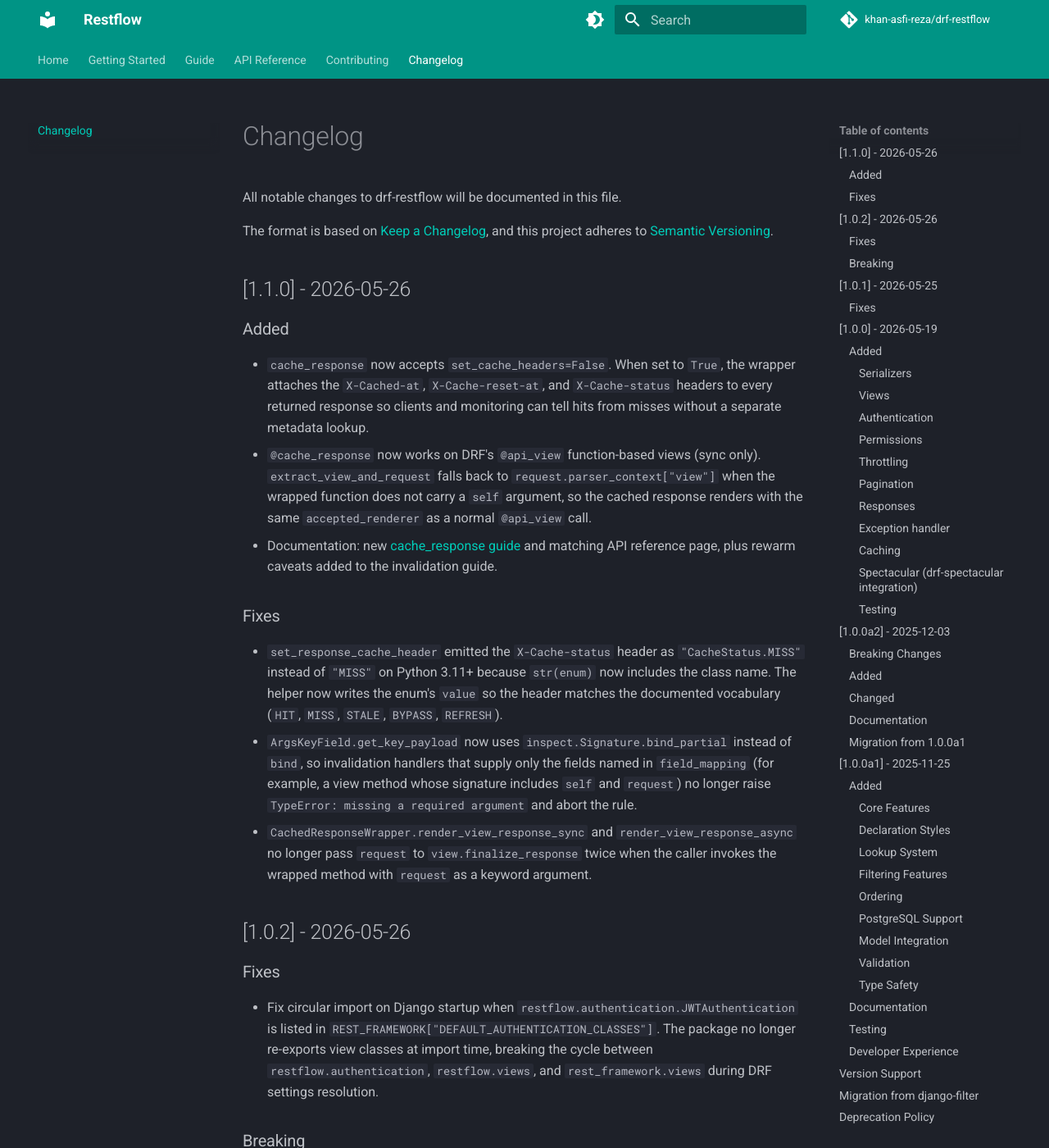
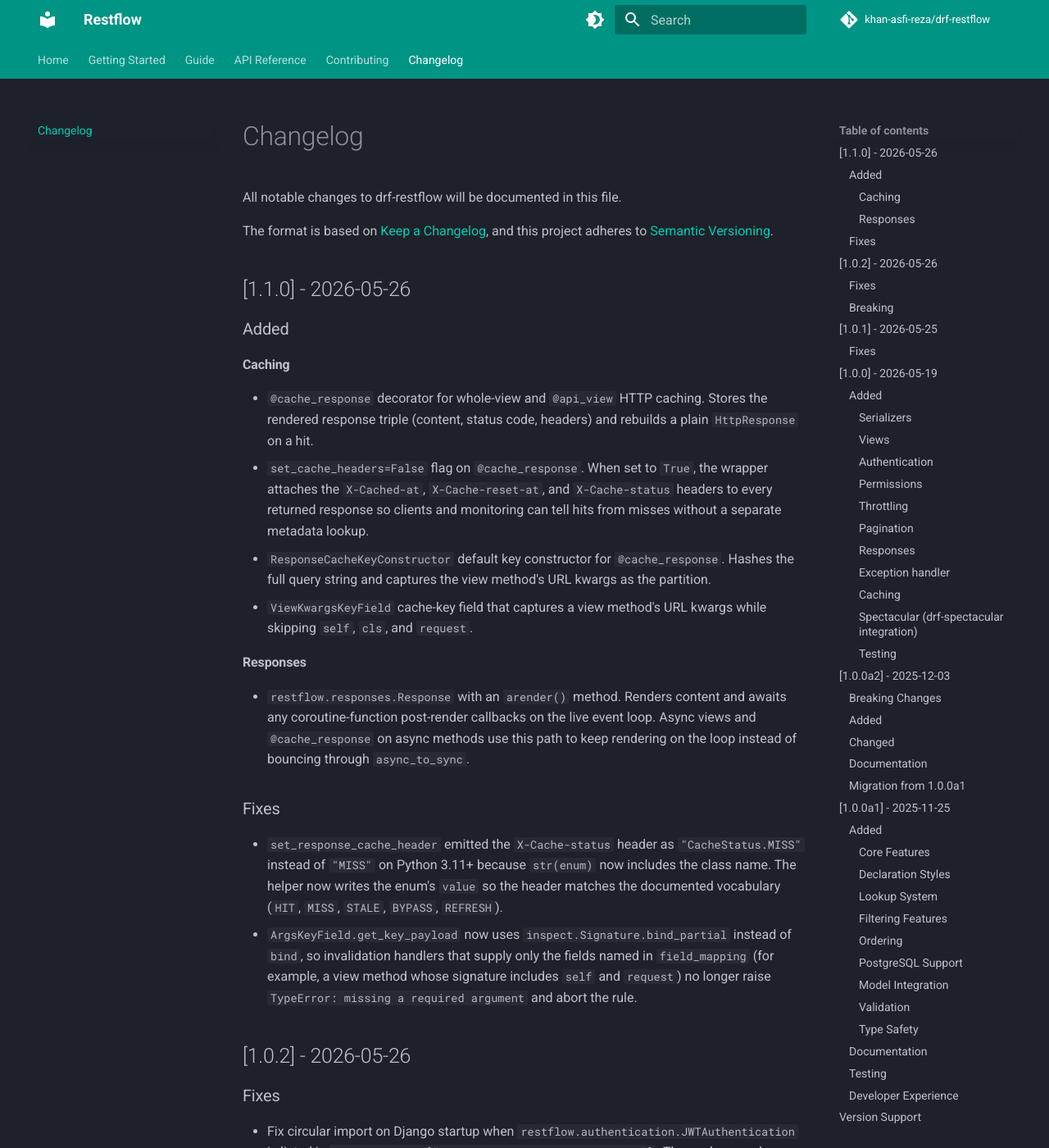
Before and after one commit to khan-asfi-reza/drf-restflow, an MkDocs documentation site: the page built from docs/changelog.md, in a window 1280 px wide and 1400 px high. Shown: the whole window at 82% size. Built offline with MkDocs 1.6.1 and Material for MkDocs 9.7.7, drawn with Linux system fonts in a browser that asks for light colours; comment, search, counter and statistics services are not loaded; the version menu is left out.

Commit message:
docs: update docs changelog

```diff
--- a/docs/changelog.md
+++ b/docs/changelog.md
@@ -8,14 +8,21 @@ and this project adheres to [Semantic Versioning](https://semver.org/spec/v2.0.0
 ## [1.1.0] - 2026-05-26
 
 ### Added
-- `cache_response` now accepts `set_cache_headers=False`. When set to `True`, the wrapper attaches the `X-Cached-at`, `X-Cache-reset-at`, and `X-Cache-status` headers to every returned response so clients and monitoring can tell hits from misses without a separate metadata lookup.
-- `@cache_response` now works on DRF's `@api_view` function-based views (sync only). `extract_view_and_request` falls back to `request.parser_context["view"]` when the wrapped function does not carry a `self` argument, so the cached response renders with the same `accepted_renderer` as a normal `@api_view` call.
-- Documentation: new [cache_response guide](guide/caching/cache-response.md) and matching API reference page, plus rewarm caveats added to the invalidation guide.
+
+#### Caching
+- `@cache_response` decorator for whole-view and `@api_view` HTTP caching. Stores the rendered response triple (content, status code, headers) and rebuilds a plain `HttpResponse` on a hit.
+- `set_cache_headers=False` flag on `@cache_response`. When set to `True`, the wrapper attaches the `X-Cached-at`, `X-Cache-reset-at`, and `X-Cache-status` headers to every returned response so clients and monitoring can tell hits from misses without a separate metadata lookup.
+- `ResponseCacheKeyConstructor` default key constructor for `@cache_response`. Hashes the full query string and captures the view method's URL kwargs as the partition.
+- `ViewKwargsKeyField` cache-key field that captures a view method's URL kwargs while skipping `self`, `cls`, and `request`.
+
+#### Responses
+- `restflow.responses.Response` with an `arender()` method. Renders content and awaits any coroutine-function post-render callbacks on the live event loop. Async views and `@cache_response` on async methods use this path to keep rendering on the loop instead of bouncing through `async_to_sync`.
+
+
 
 ### Fixes
 - `set_response_cache_header` emitted the `X-Cache-status` header as `"CacheStatus.MISS"` instead of `"MISS"` on Python 3.11+ because `str(enum)` now includes the class name. The helper now writes the enum's `value` so the header matches the documented vocabulary (`HIT`, `MISS`, `STALE`, `BYPASS`, `REFRESH`).
 - `ArgsKeyField.get_key_payload` now uses `inspect.Signature.bind_partial` instead of `bind`, so invalidation handlers that supply only the fields named in `field_mapping` (for example, a view method whose signature includes `self` and `request`) no longer raise `TypeError: missing a required argument` and abort the rule.
-- `CachedResponseWrapper.render_view_response_sync` and `render_view_response_async` no longer pass `request` to `view.finalize_response` twice when the caller invokes the wrapped method with `request` as a keyword argument.
 
 ## [1.0.2] - 2026-05-26
 
```
